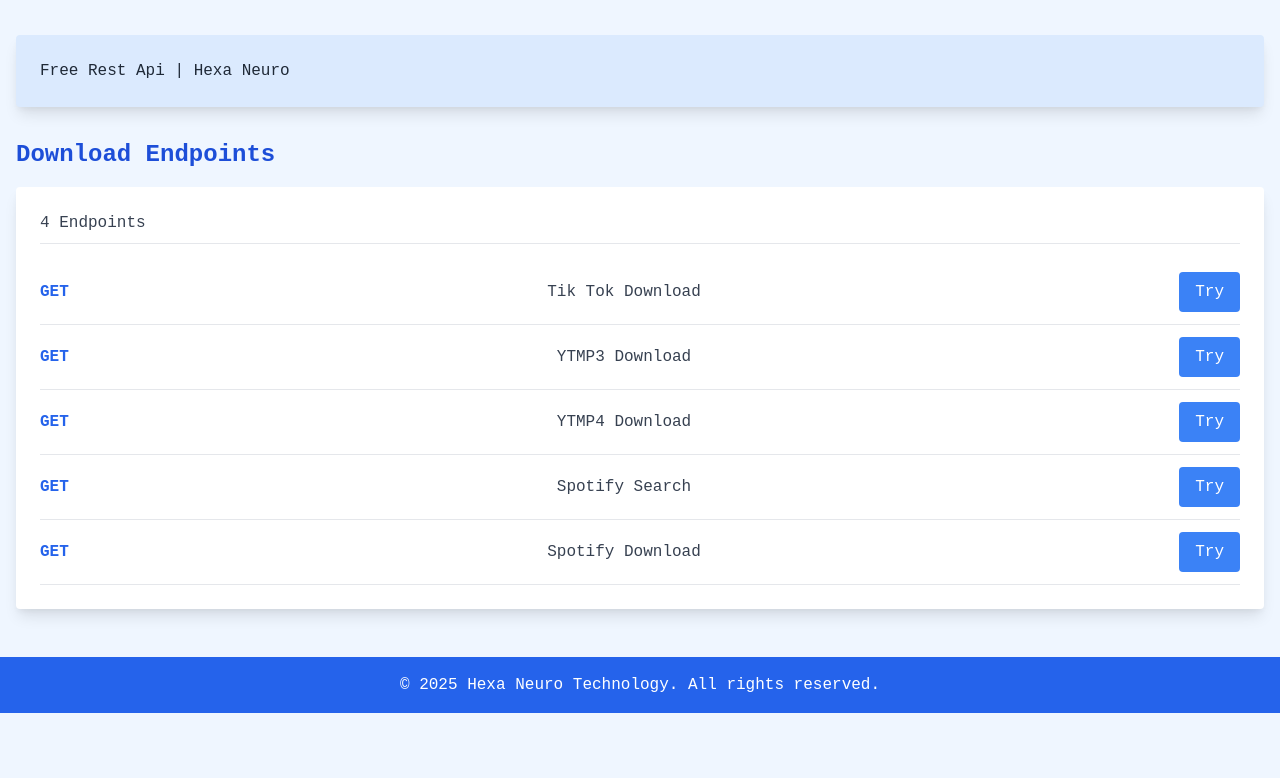
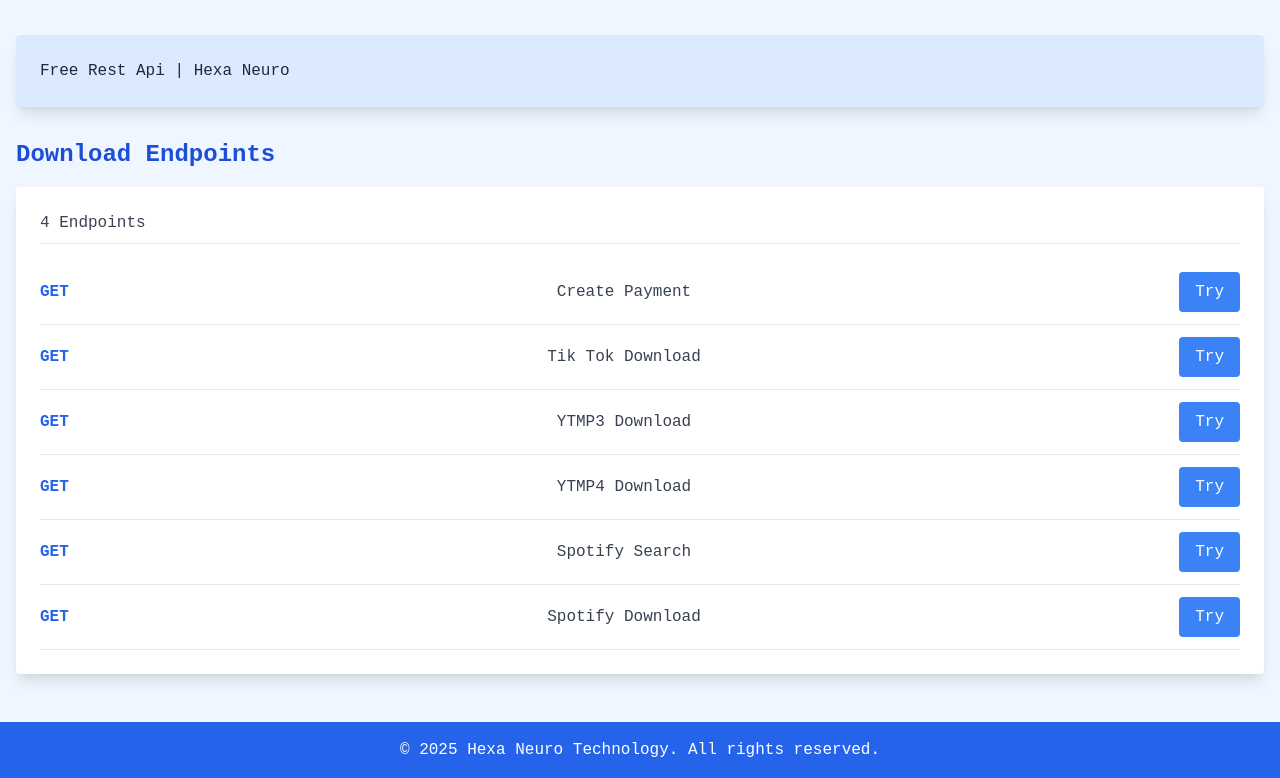
Before and after one commit to Fayzaaup/rest, a website: page index.html in a window 1280 px wide. Shown: the part 73-851 px from the top of the page. Before the commit the page ends 800 px from the top, so only its background shows below. Drawn offline with nearby package versions, Linux system fonts and the light colour scheme.

Commit message:
Update index.html

```diff
--- a/index.html
+++ b/index.html
@@ -36,6 +36,14 @@
                     <p class="text-gray-700 font-medium">4 Endpoints</p>
                 </div>
                 <ul>
+                    <!-- Endpoint Item -->
+                    <li class="flex justify-between items-center py-3 border-b">
+                        <span class="text-blue-600 font-semibold">GET</span>
+                        <span class="text-gray-700">Create Payment</span>
+                        <a href="https://hexaneuro.biz.id/api/orkut/createpayment?apikey=rafael&amount=&codeqr=" target="_blank" class="bg-blue-500 hover:bg-blue-600 text-white py-2 px-4 rounded transition">
+                            Try
+                        </a>
+                    </li>
                     <!-- Endpoint Item -->
                     <li class="flex justify-between items-center py-3 border-b">
                         <span class="text-blue-600 font-semibold">GET</span>
```
